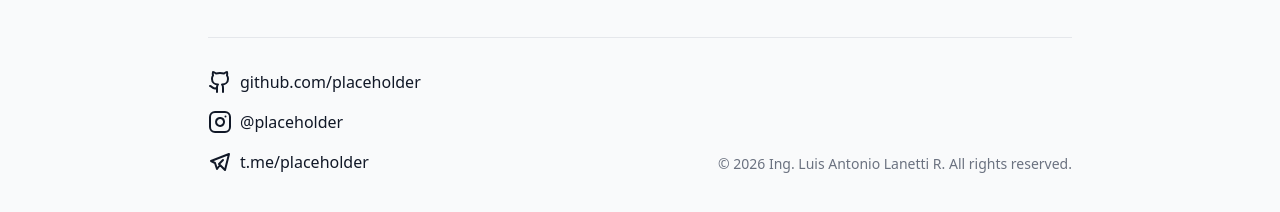
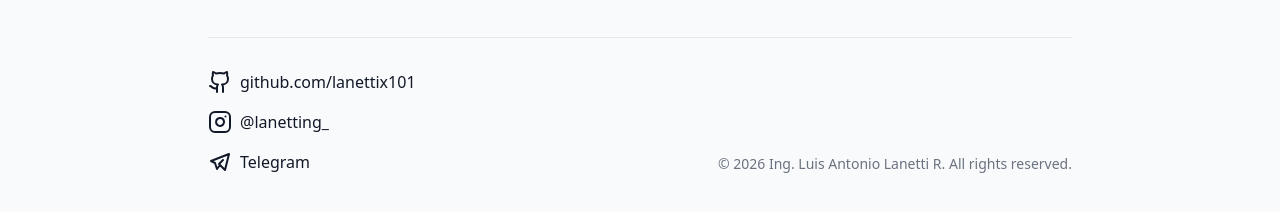
Before and after one commit to lanettix101/lanetting, a React (Vite) app: page / in a window 1280 px wide. Shown: the part 4063-4275 px from the top of the page. Built offline with nearby package versions, Linux system fonts and the light colour scheme; the HTML template or start-up script is replaced by a standard one.

Commit message:
Update Contact.tsx

```diff
--- a/src/components/sections/Contact.tsx
+++ b/src/components/sections/Contact.tsx
@@ -21,7 +21,7 @@ export default function Contact() {
 
         <div className="flex flex-col sm:flex-row justify-center items-center gap-4 sm:gap-6 w-full">
           <a
-            href="mailto:placeholder@email.com"
+            href="mailto:lanettix101@gmail.com"
             className="flex items-center justify-center w-full sm:w-auto px-8 py-4 bg-brand-primary text-brand-bg font-medium rounded-lg hover:opacity-90 transition-opacity focus-visible:outline-2 focus-visible:outline-offset-2 focus-visible:outline-brand-primary"
           >
             <Mail className="w-5 h-5 mr-3" />
@@ -29,7 +29,7 @@ export default function Contact() {
           </a>
 
           <a
-            href="#"
+            href="https://calendly.com/lanettix101/30min"
             className="flex items-center justify-center w-full sm:w-auto px-8 py-4 bg-brand-surface border border-brand-border text-brand-text font-medium rounded-lg hover:bg-brand-bg transition-colors focus-visible:outline-2 focus-visible:outline-offset-2 focus-visible:outline-brand-primary"
           >
             <Calendar className="w-5 h-5 mr-3" />
@@ -39,17 +39,17 @@ export default function Contact() {
 
         <div className="mt-16 pt-8 border-t border-brand-border flex flex-col md:flex-row items-center md:items-end justify-between gap-6 w-full">
           <div className="flex flex-col items-center md:items-start gap-4">
-            <a href="https://github.com/placeholder" target="_blank" rel="noopener noreferrer" className="flex items-center gap-2 text-brand-text font-medium hover:text-brand-primary transition-colors focus-visible:outline-2 focus-visible:outline-offset-2 focus-visible:outline-brand-primary rounded-sm">
+            <a href="https://github.com/lanettix101" target="_blank" rel="noopener noreferrer" className="flex items-center gap-2 text-brand-text font-medium hover:text-brand-primary transition-colors focus-visible:outline-2 focus-visible:outline-offset-2 focus-visible:outline-brand-primary rounded-sm">
               <Github className="w-6 h-6" />
-              <span>github.com/placeholder</span>
+              <span>github.com/lanettix101</span>
             </a>
-            <a href="https://instagram.com/placeholder" target="_blank" rel="noopener noreferrer" className="flex items-center gap-2 text-brand-text font-medium hover:text-brand-primary transition-colors focus-visible:outline-2 focus-visible:outline-offset-2 focus-visible:outline-brand-primary rounded-sm">
+            <a href="https://instagram.com/lanetting_" target="_blank" rel="noopener noreferrer" className="flex items-center gap-2 text-brand-text font-medium hover:text-brand-primary transition-colors focus-visible:outline-2 focus-visible:outline-offset-2 focus-visible:outline-brand-primary rounded-sm">
               <Instagram className="w-6 h-6" />
-              <span>@placeholder</span>
+              <span>@lanetting_</span>
             </a>
-            <a href="https://t.me/placeholder" target="_blank" rel="noopener noreferrer" className="flex items-center gap-2 text-brand-text font-medium hover:text-brand-primary transition-colors focus-visible:outline-2 focus-visible:outline-offset-2 focus-visible:outline-brand-primary rounded-sm">
+            <a href="https://t.me/luiggilr" target="_blank" rel="noopener noreferrer" className="flex items-center gap-2 text-brand-text font-medium hover:text-brand-primary transition-colors focus-visible:outline-2 focus-visible:outline-offset-2 focus-visible:outline-brand-primary rounded-sm">
               <Telegram className="w-6 h-6" />
-              <span>t.me/placeholder</span>
+              <span>Telegram</span>
             </a>
           </div>
           <p className="text-sm text-brand-accent text-center md:text-right">
```
